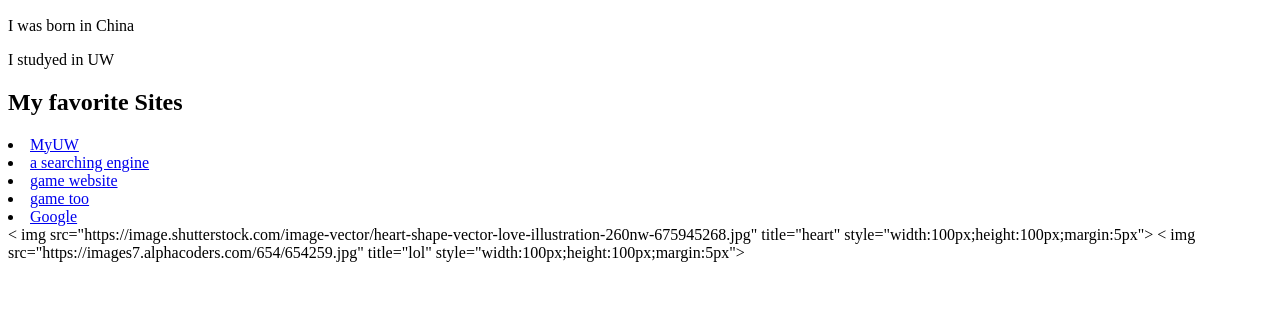
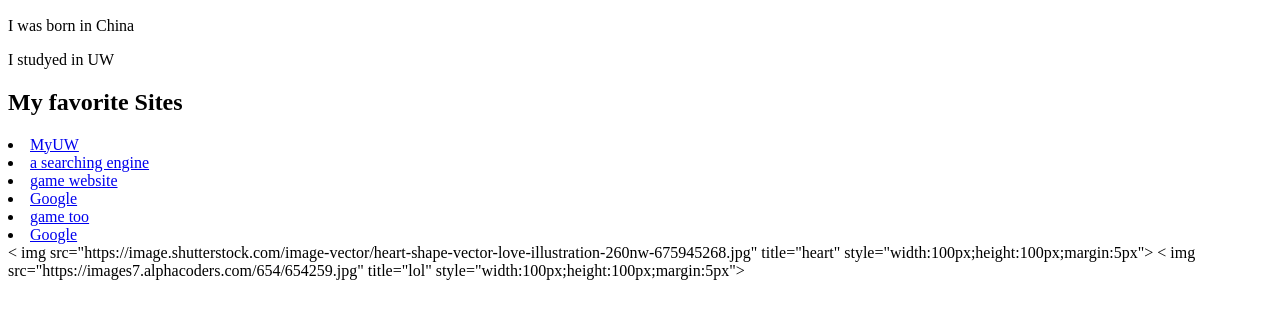
Before and after one commit to ljb123-1766455/ljb123-1766455.github.io, a plain HTML site: page tags.html in a window 1280 px wide. Shown: the part 110-428 px from the top of the page. Drawn offline with Linux system fonts and the light colour scheme.

Commit message:
Update tags.html

```diff
--- a/tags.html
+++ b/tags.html
@@ -18,6 +18,9 @@
          <a href ="http://www.4399.com">game website</a>
       </li>
       <li>
+         <a href ="http://www.google.com">Google</a>
+      </li>
+      <li>
          <a href ="http://www.7k7k.com">game too</a>
       </li>
       <li>
```
